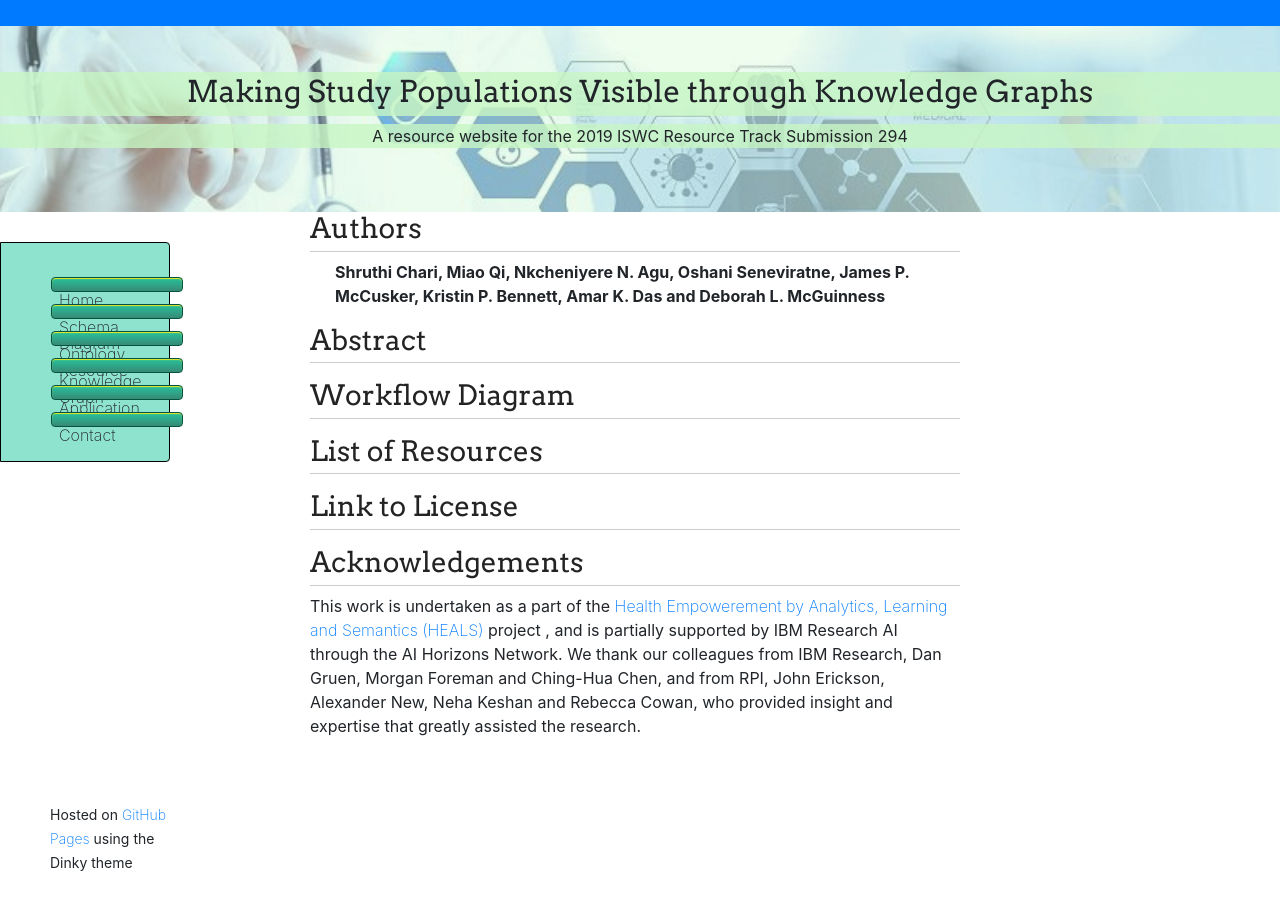
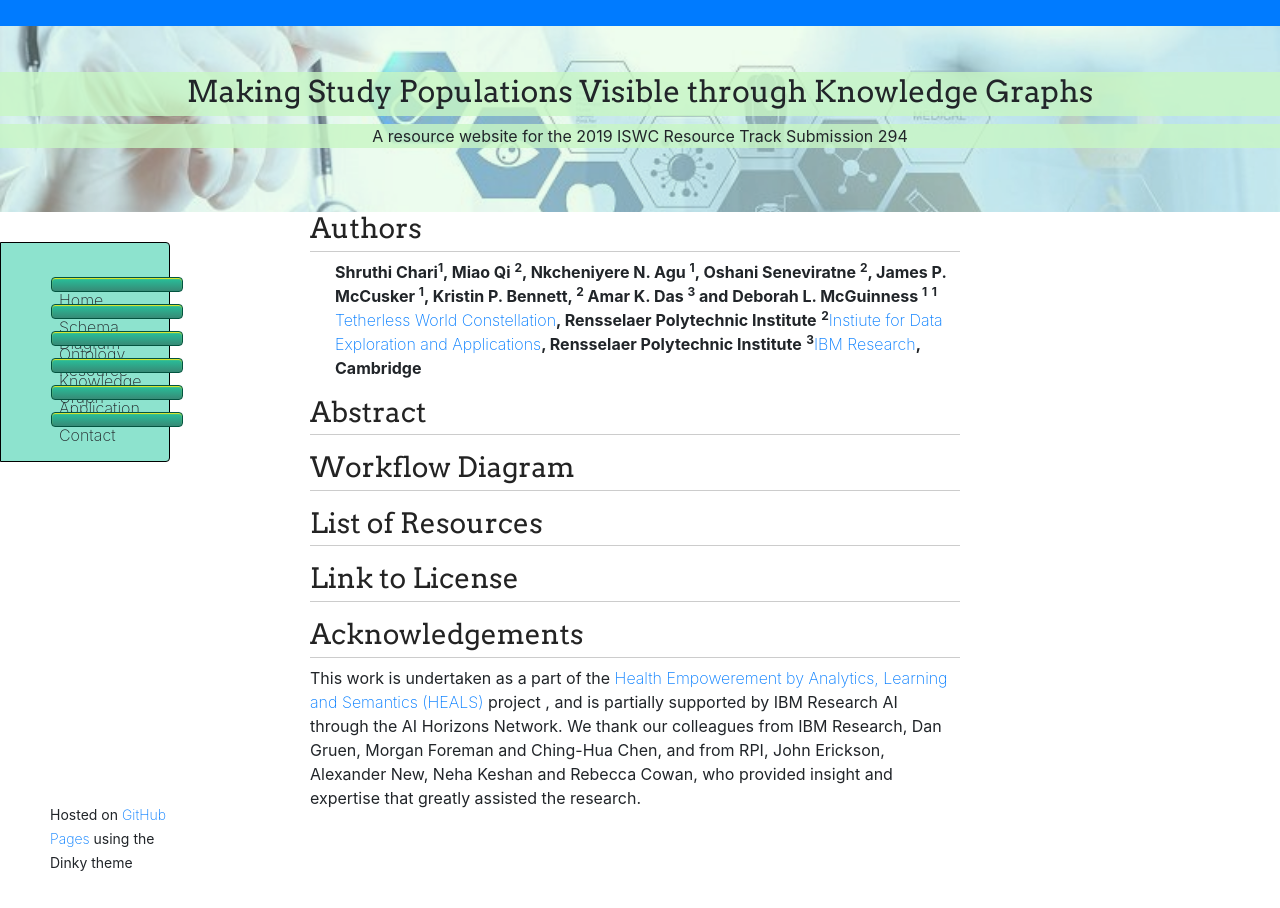
Before and after one commit to tetherless-world/study-cohort-ontology, a Jekyll site: the page built from index.md, in a window 1280 px wide. Built offline with Jekyll 4.4.1, drawn with Linux system fonts in a browser that asks for light colours; nearby versions of some CDN libraries; our own code applies the rules of GitHub Pages for plain Markdown files; library files that are not in the unit come from our copies.

Commit message:
Update index.md

```diff
--- a/index.md
+++ b/index.md
@@ -2,7 +2,10 @@
 <content>
 <h3>Authors</h3>
  <ul>
- <strong>Shruthi Chari, Miao Qi, Nkcheniyere N. Agu, Oshani Seneviratne, James P. McCusker, Kristin P. Bennett, Amar K. Das and Deborah L. McGuinness</strong>
+  <strong>Shruthi Chari<sup>1</sup>, Miao Qi <sup>2</sup>, Nkcheniyere N. Agu <sup>1</sup>, Oshani Seneviratne <sup>2</sup>, James P. McCusker <sup>1</sup>, Kristin P. Bennett, <sup>2</sup> Amar K. Das <sup>3</sup> and Deborah L. McGuinness <sup>1</sup></strong>
+  <strong><sup>1</sup><a href="https://tw.rpi.edu/"> Tetherless World Constellation</a>, Rensselaer Polytechnic Institute</strong>
+  <strong><sup>2</sup><a href="https://idea.rpi.edu/">Instiute for Data Exploration and Applications</a>, Rensselaer Polytechnic Institute</strong>
+  <strong><sup>3</sup><a href="http://www.research.ibm.com/">IBM Research</a>, Cambridge</strong>
  </ul>
  </content>
 
```
